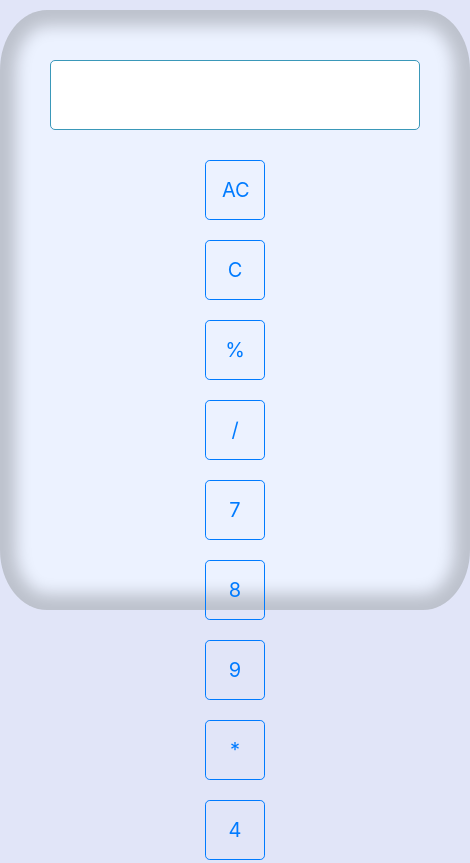
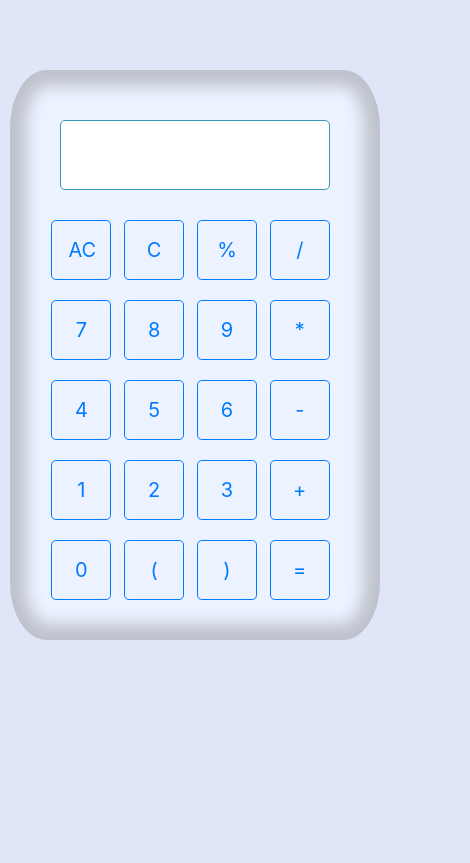
Before and after one commit to kalyani179/MathTime, a plain HTML site: page indexCalculator.html in a window 390 px wide. Shown: the top 863 px of the page, 470 px wide, since content can reach past the window. Drawn offline with nearby package versions, Linux system fonts and the light colour scheme.

Commit message:
modified

```diff
--- a/indexCalculator.html
+++ b/indexCalculator.html
@@ -18,74 +18,74 @@
             <input type="text" class="form-control">
         </div>
         <div class="row">
-            <div class="col-lg-3 col-md-3 col-sm-3">
+            <div class="row-button">
                 <button class="btn btn-lg btn-outline-primary">AC</button>
             </div>
-            <div class="col-lg-3 col-md-3 col-sm-3">
+            <div class="row-button">
                 <button class="btn btn-lg btn-outline-primary">C</button>
             </div>
-            <div class="col-lg-3 col-md-3 col-sm-3">
+            <div class="row-button">
                 <button class="btn btn-lg btn-outline-primary">%</button>
             </div>
-            <div class="col-lg-3 col-md-3 col-sm-3">
+            <div class="row-button">
                 <button class="btn btn-lg btn-outline-primary">/</button>
             </div>
         </div>
         <div class="row">
-            <div class="col-lg-3 col-md-3 col-sm-3">
+            <div class="row-button">
                 <button class="btn btn-lg btn-outline-primary">7</button>
             </div>
-            <div class="col-lg-3 col-md-3 col-sm-3">
+            <div class="row-button">
                 <button class="btn btn-lg btn-outline-primary">8</button>
             </div>
-            <div class="col-lg-3 col-md-3 col-sm-3">
+            <div class="row-button">
                 <button class="btn btn-lg btn-outline-primary">9</button>
             </div>
-            <div class="col-lg-3 col-md-3 col-sm-3">
+            <div class="row-button">
                 <button class="btn btn-lg btn-outline-primary">*</button>
             </div>
 
         </div>
         <div class="row">
-            <div class="col-lg-3 col-md-3 col-sm-3">
+            <div class="row-button">
                 <button class="btn btn-lg btn-outline-primary">4</button>
             </div>
-            <div class="col-lg-3 col-md-3 col-sm-3">
+            <div class="row-button">
                 <button class="btn btn-lg btn-outline-primary">5</button>
             </div>
-            <div class="col-lg-3 col-md-3 col-sm-3">
+            <div class="row-button">
                 <button class="btn btn-lg btn-outline-primary">6</button>
             </div>
-            <div class="col-lg-3 col-md-3 col-sm-3">
+            <div class="row-button">
                 <button class="btn btn-lg btn-outline-primary">-</button>
             </div>
         </div>
         <div class="row">
-            <div class="col-lg-3 col-md-3 col-sm-3">
+            <div class="row-button">
                 <button class="btn btn-lg btn-outline-primary">1</button>
             </div>
-            <div class="col-lg-3 col-md-3 col-sm-3">
+            <div class="row-button">
                 <button class="btn btn-lg btn-outline-primary">2</button>
             </div>
-            <div class="col-lg-3 col-md-3 col-sm-3">
+            <div class="row-button">
                 <button class="btn btn-lg btn-outline-primary">3</button>
             </div>
-            <div class="col-lg-3 col-md-3 col-sm-3">
+            <div class="row-button">
                 <button class="btn btn-lg btn-outline-primary">+</button>
             </div>
 
         </div>
         <div class="row">
-            <div class="col-lg-3 col-md-3 col-sm-3">
+            <div class="row-button">
                 <button class="btn btn-lg btn-outline-primary">0</button>
             </div>
-            <div class="col-lg-3 col-md-3 col-sm-3">
+            <div class="row-button">
                 <button class="btn btn-lg btn-outline-primary">(</button>
             </div>
-            <div class="col-lg-3 col-md-3 col-sm-3">
+            <div class="row-button">
                 <button class="btn btn-lg btn-outline-primary">)</button>
             </div>
-            <div class="col-lg-3 col-md-3 col-sm-3">
+            <div class="row-button">
                 <button class="btn btn-lg btn-outline-primary">=</button>
             </div>
 
--- a/stylesCalculator.css
+++ b/stylesCalculator.css
@@ -1,11 +1,5 @@
 body {
     background-color: #E1E5F8;
-}
-
-h1 {
-    text-align: center;
-    color: #3A98B9;
-    padding-bottom: 10px;
 }
 
 .container {
@@ -14,16 +8,16 @@ h1 {
     background-color: #ECF2FF;
     text-align: center;
     padding: 50px;
-    margin-top: 10px;
+    margin-top: 0.6250em;
     box-shadow: inset 0 0 1rem 1rem rgba(0, 0, 0, 0.2);
     border-radius: 10%;
 }
 
 .alert {
-    height: 80px;
+    height: 5em;
     text-align: center;
-    font-size: 40px;
-    margin-bottom: 30px;
+    font-size: 2.5em;
+    margin-bottom: 1.875em;
 }
 
 .btn {
@@ -31,8 +25,8 @@ h1 {
     width: 60px;
 }
 
-.col-lg-3 {
-    padding: 10px 0px 10px 0px;
+.row-button {
+    padding: 0.625em 1.23em;
 }
 
 .input-group {
@@ -47,3 +41,14 @@ h1 {
     border-radius: 5px;
     font-weight: 500px;
 }
+
+@media (max-width:500px) {
+    .container {
+        margin-top: 70px;
+        height: 570px;
+        width: 370px;
+    }
+    .row-button {
+        padding: 0.625em 0.4em;
+    }
+}
--- a/stylesQuiz.css
+++ b/stylesQuiz.css
@@ -1,3 +1,8 @@
+@import url('https://fonts.googleapis.com/css2?family=Merriweather:wght@700&display=swap');
+@import url('https://fonts.googleapis.com/css2?family=Playfair+Display:wght@800&display=swap');
+@import url('https://fonts.googleapis.com/css2?family=Poppins:wght@500&display=swap');
+@import url('https://fonts.googleapis.com/css2?family=Montserrat:wght@500&display=swap');
+@import url('https://fonts.googleapis.com/css2?family=Merriweather:ital,wght@1,700&display=swap');
 body {
     background-color: #E98EAD;
 }
@@ -200,3 +205,39 @@ svg {
         stroke-dashoffset: calc(472-(472)*var(--10))/100;
     }
 }
+
+@media (max-width:500px) {
+    .container {
+        height: 100dvh;
+        width: 100dvw;
+        font-size: 15px;
+        margin: 0;
+        padding: 0;
+        border-radius: 0;
+    }
+    .welcome-heading {
+        padding-top: 200px;
+        font-size: 39px;
+        line-height: 50px;
+        /* font-family: 'Merriweather', serif; */
+    }
+    .clicking-heading {
+        font-size: 25px;
+    }
+    img {
+        height: 40px;
+    }
+    .rules-of-the-quiz {
+        padding-top: 200px;
+        font-size: 17px;
+        padding-bottom: 15px;
+    }
+    .start-button {
+        height: 50px;
+        width: 130px;
+        font-size: 17px;
+        font-weight: 400px;
+        border: solid 2px green;
+        border-radius: 15px;
+    }
+}
```
Also changed, not shown: index.html (+4 -3 lines), indexQuiz.html (+4 -4 lines), styles.css (+27 -0 lines).
